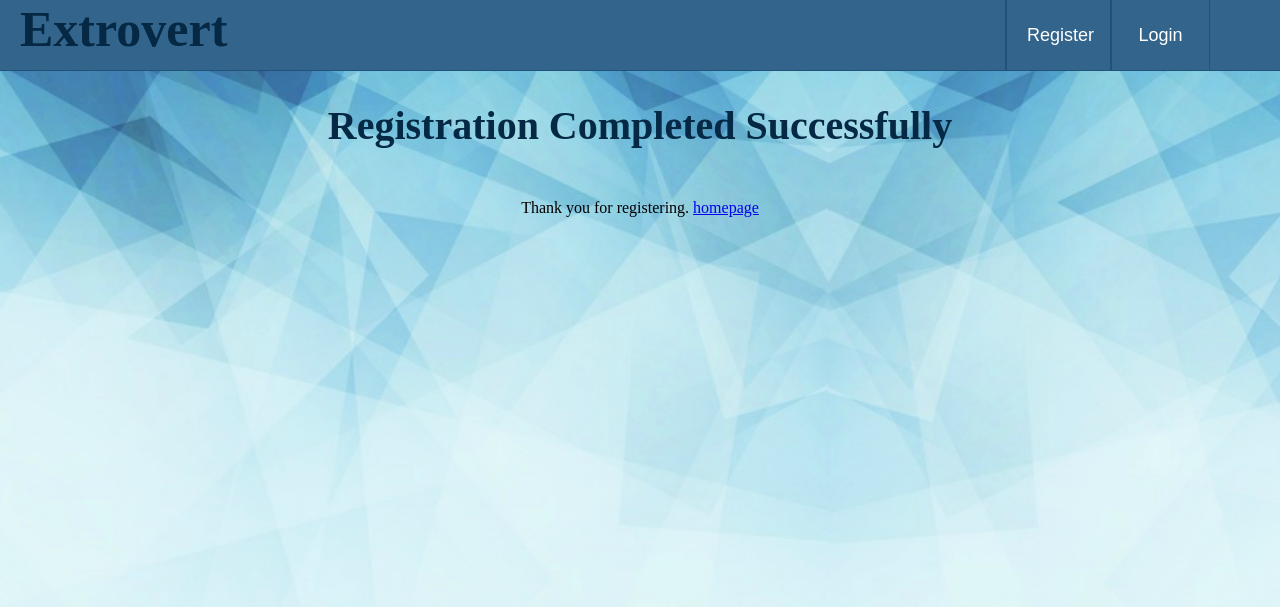
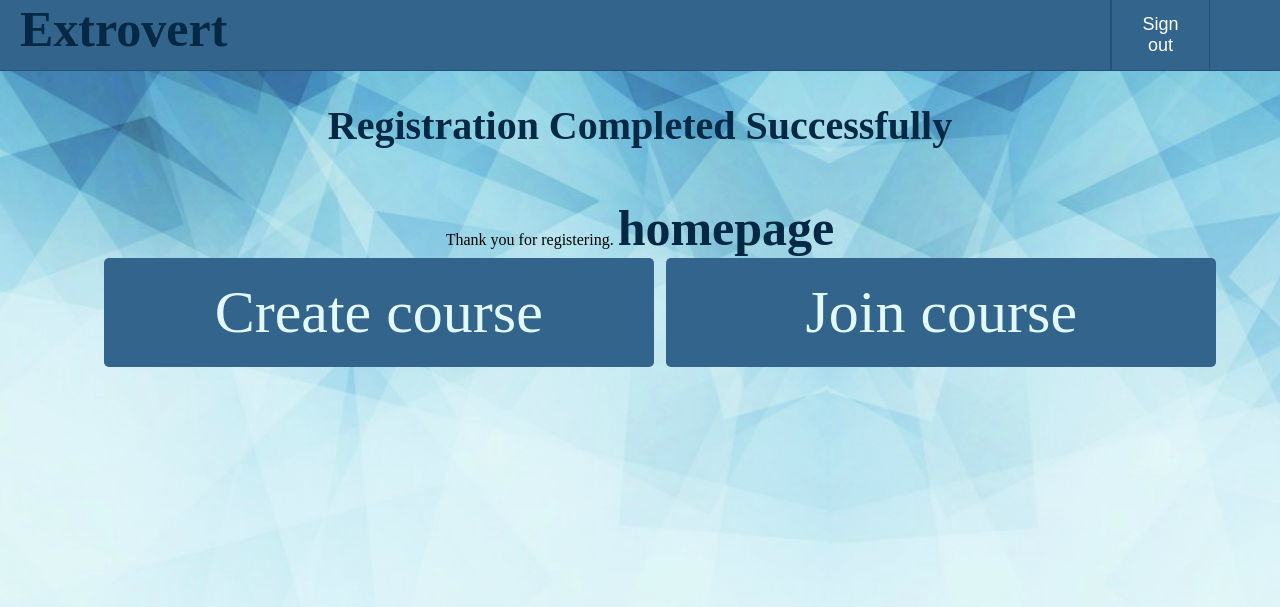
Before and after one commit to HugoSK/Group86TDT4140, a Django app: page /register/success/ in a window 1280 px wide. Shown: the top 607 px of the page. Run offline with Django 3.2, Linux system fonts and the light colour scheme.

Commit message:
udatecss

```diff
--- a/myapp2/login/static/css/style.css
+++ b/myapp2/login/static/css/style.css
@@ -49,6 +49,7 @@ input[type=submit]{
     padding: 5px;
     border-radius: 3px;
 }
+
 .register {
     cursor: pointer;
     position: fixed;
@@ -136,6 +137,13 @@ input[type=submit]{
     border-bottom: 1px solid #21537A;
     padding-left: 20px;
 }
+a {
+    font-family: "Bodoni 72 Oldstyle";
+    font-weight: bold;
+    font-size: 50px;
+    color: #052944;
+    text-decoration: none;
+}
 
 #mainpic {
     text-align: center;
@@ -153,7 +161,7 @@ input[type=submit]{
     color: #E2F8F9;
     border: none;
     padding: 20px 32px;
-    border-radius: 10px;
+    border-radius: 5px;
 }
 
 table{
--- a/myapp2/login/templates/base.html
+++ b/myapp2/login/templates/base.html
@@ -6,7 +6,7 @@
         {% block title %}{% endblock %}</title>
     </head>
     <body>
-    <div id="header">Extrovert
+    <div id="header" ><a href="/">Extrovert</a>
     <form action="/register">
         <button class="register">Register</button>
     </form>
--- a/myapp2/login/templates/homepage.html
+++ b/myapp2/login/templates/homepage.html
@@ -6,16 +6,27 @@
         {% block title %}{% endblock %}</title>
 </head>
 <body>
-<div id="header">Extrovert
-    <form action="/course">
-        <button class="Register" >Join/Create course</button>
-    </form>
+<div id="header"><a href="/home">Extrovert</a>
     <form action="/logout">
         <button class="Login" >Sign out</button>
     </form>
+    <form action="courses">
+        <div style="text-align: center; padding-top:100px;">
+            <button class="button">Create course</button>
+            <button class="button">Join course</button>
+        </div>
+    </form>
 </div>
 <br><br><br><p>{% block head %}{% endblock %}</p>
-<div style="text-align: center; padding-top: 10px;">{% block content %}{% endblock %}</div>
+<div style="text-align: center; padding-top: 10px;">
+    {% block content %}
+        <body>
+        <form id="classes" method="post" action="/usersites/">
+            <input type="submit" name="student" value="student join ex." />
+            <input type="submit" name="teacher" value="teacher join ex." />
+        </form>
+        </body>
+    {% endblock %}</div>
 
 </body>
 </html>
--- a/myapp2/login/templates/index.html
+++ b/myapp2/login/templates/index.html
@@ -7,7 +7,7 @@
 </head>
 <body>
     <h1>Extrovert</h1>
-     <div id="header">Extrovert
+    <div id="header"><a href="/">Extrovert</a>
          <form action="register">
           <button class="register">Register</button>
          </form>
--- a/myapp2/login/templates/register/register.html
+++ b/myapp2/login/templates/register/register.html
@@ -1,4 +1,4 @@
-{% extends "base.html" %}
+{% extends "homepage.html" %}
 {% block title %}User Registration{% endblock %}
 {% block head %}User Registration{% endblock %}
 {% block content %}
--- a/myapp2/login/templates/register/success.html
+++ b/myapp2/login/templates/register/success.html
@@ -1,4 +1,4 @@
-{% extends "base.html" %}
+{% extends "homepage.html" %}
 {% block title %}Registration Successful{% endblock %}
 {% block head %}
  Registration Completed Successfully
--- a/myapp2/login/templates/usersites/student.html
+++ b/myapp2/login/templates/usersites/student.html
@@ -1,4 +1,4 @@
-{% extends "base.html" %}
+{% extends "homepage.html" %}
 {% block title %}Extrovert{% endblock %}
 {% block head %}Student{% endblock %}
 {% block content %}
--- a/myapp2/login/templates/usersites/teacher.html
+++ b/myapp2/login/templates/usersites/teacher.html
@@ -1,4 +1,4 @@
-{% extends "base.html" %}
+{% extends "homepage.html" %}
 {% block title %}Extrovert{% endblock %}
 {% block head %}Teacher{% endblock %}
 {% block content %}
--- a/myapp2/login/views.py
+++ b/myapp2/login/views.py
@@ -53,7 +53,7 @@ def user_login(request):
                 # If the account is valid and active, we can log the user in.
                 # We'll send the user back to the homepage.
                 login(request, user)
-                return HttpResponseRedirect('/login/success')
+                return HttpResponseRedirect('/home')
             else:
                 # An inactive account was used - no logging in!
                 return HttpResponse("Your Rango account is disabled.")
@@ -129,3 +129,18 @@ def teacher_view(request):
     slowReq = Slowdown.objects.count() #Henter ut antallet forespørsler i databasen
     variables = RequestContext(request, {'slowReq': slowReq}) #Gjør om til variabel som html forstår
     return render_to_response('usersites/teacher.html', variables) #Må sende variabel til dokumentet her
+
+@login_required(login_url='login')
+def user_view(request):
+    context = RequestContext(request)
+    if request.method == "POST":
+        student = request.POST.get('student')
+
+        if student:
+            return HttpResponseRedirect('/usersites/student')
+        else:
+            return HttpResponseRedirect('/usersites/teacher')
+    else:
+        # No context variables to pass to the template system, hence the
+        # blank dictionary object...
+        return render_to_response('/homepage.html', {}, context)
--- a/myapp2/myapp2/urls.py
+++ b/myapp2/myapp2/urls.py
@@ -27,6 +27,7 @@ urlpatterns = [
     url(r'^login/success/$', views.user_login_success, name='success'),
     url(r'^register/$', views.register_view, name='register'),
     url(r'^register/success/$', views.register_success, name='register_success'),
+    url(r'^usersites/$', views.user_view, name='usersite'),
     url(r'^usersites/student/$', views.student_view, name='student'),
     url(r'^usersites/teacher/$', views.teacher_view, name='teacher'),
     url(r'^home/$', views.homepage_view, name='homepage'),
```
Also changed, not shown: myapp2/login/templates/login/logout.html (+3 -4 lines), myapp2/db.sqlite3, myapp2/login/migrations/0002_auto_20170324_1041.py (added), myapp2/login/templates/courses/courses.html (indentation only).
